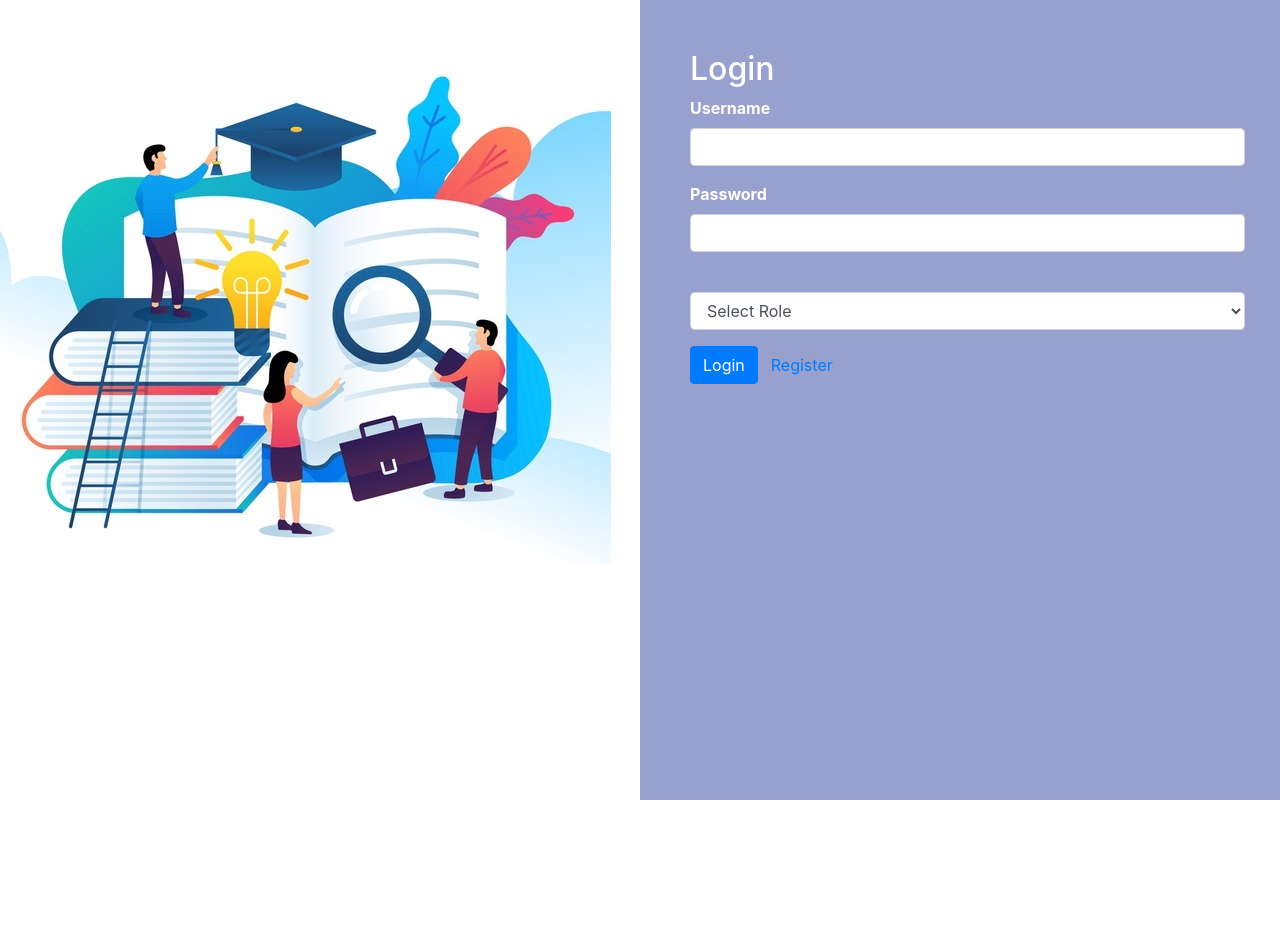
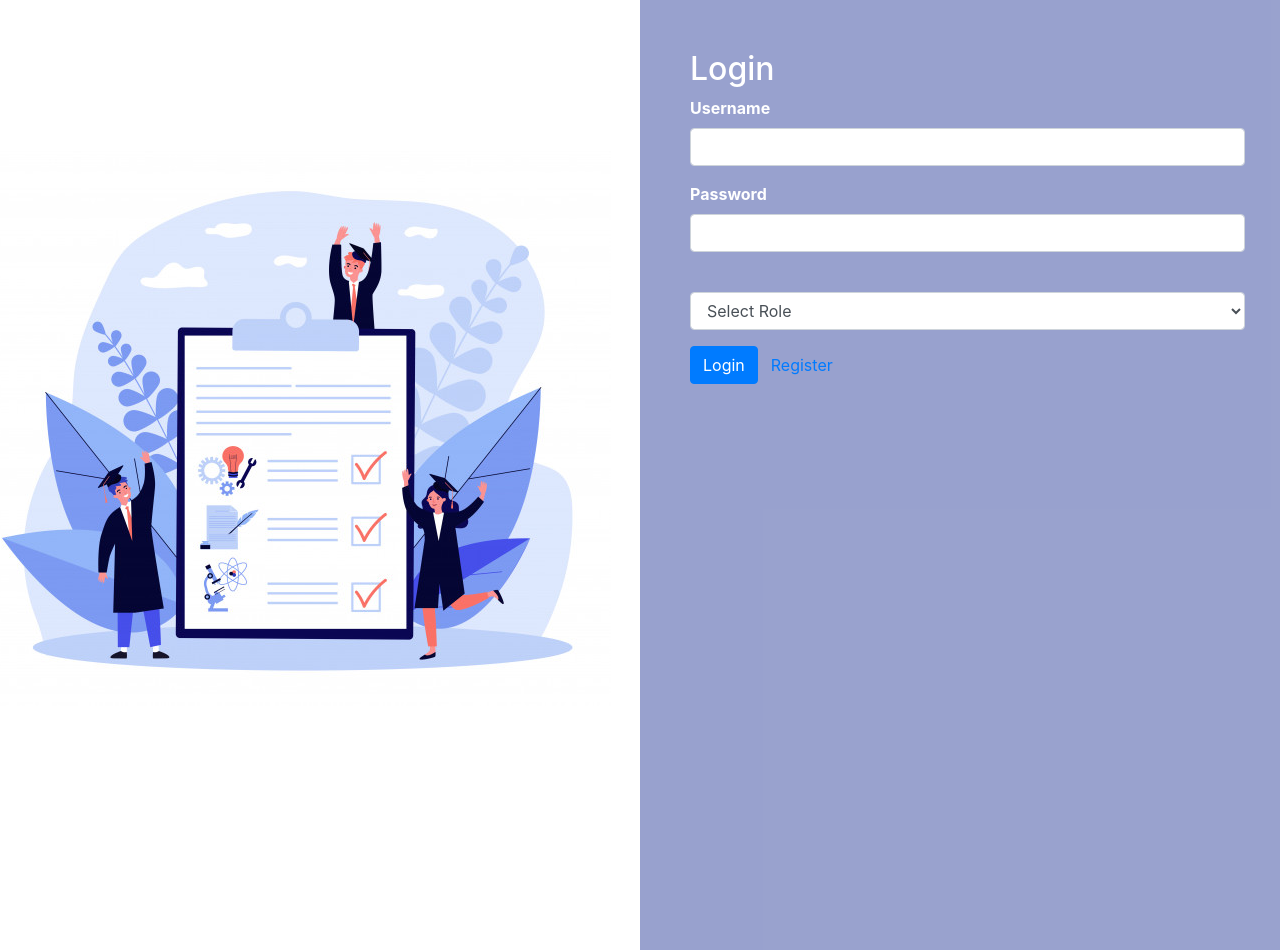
Before and after one commit to sachitha-94/my-react-app-assignment-2, a React (Create React App) app: page /login in a window 1280 px wide. Before the commit the page ends 800 px from the top, so only its background shows below. Built offline with nearby package versions, Linux system fonts and the light colour scheme.

Commit message:
change po pic

```diff
--- a/src/_styles/Styles.css
+++ b/src/_styles/Styles.css
@@ -29,10 +29,11 @@ body,
 }
 
 .login-img {
+     margin-top: 150px;
     position: inherit;
     height: 100%;
     background-repeat: no-repeat;
-    background-image: url("../_images/login_page1.jpg");
+    background-image: url("../_images/login_page4.jpg");
 }
 
 .container-fluid {
```
Also changed, not shown: src/_images/login_page3.jpg (added), src/_images/login_page4.jpg (added).
